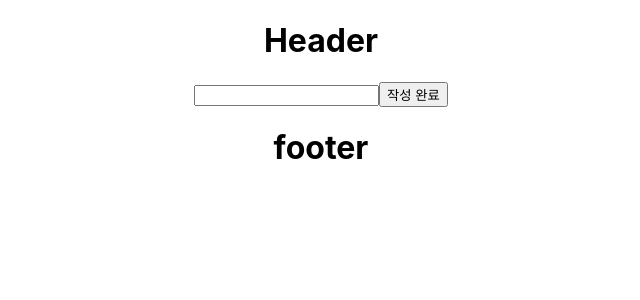
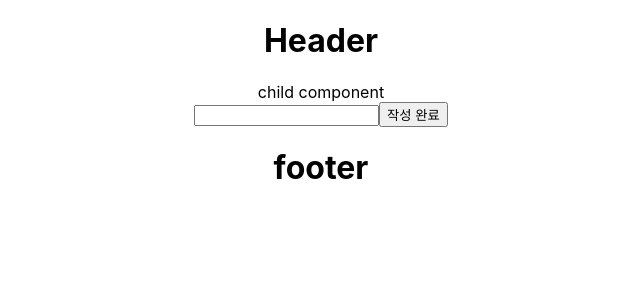
Before and after one commit to klmin/react-study, a React (Create React App) app: page / in a window 1280 px wide. Shown: the top 300 px of the page, without its empty margins (319-959 px from the left). Built offline with nearby package versions, Linux system fonts and the light colour scheme.

Commit message:
fix: Add children

```diff
--- a/src/components/Body.js
+++ b/src/components/Body.js
@@ -1,7 +1,7 @@
 import "./Body.css";
-import { useRef, useState, useEffect } from "react";
+import { useRef, useState } from "react";
 
-const Body = () => {
+const Body = ({children}) => {
 
     const [text, setText] = useState("");
     const textRef = useRef();
@@ -21,6 +21,7 @@ const Body = () => {
 
     return (
         <div>
+            <div>{children}</div>
             <input ref={textRef} value={text} onChange={handleOnChange}/>
             <button onClick={handleOnClick}>작성 완료</button>
         </div>
```
